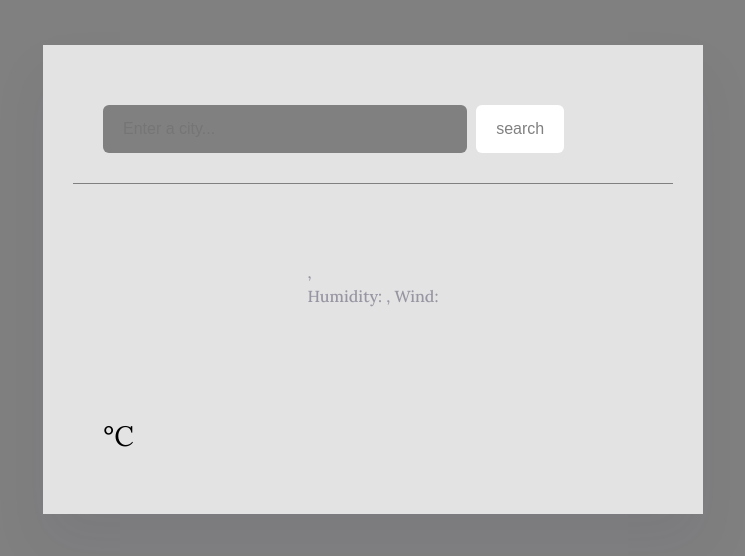
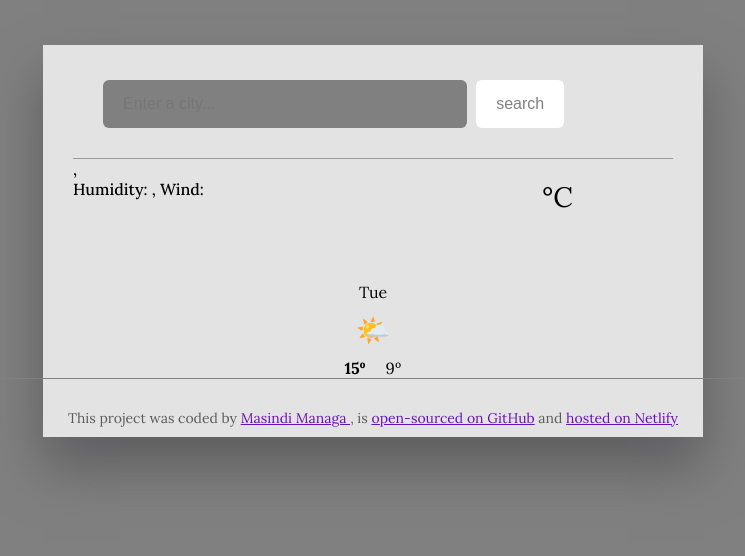
Before and after one commit to MasindiManaga/Weather-Forecast-App, a plain HTML site: page src/index.html in a window 1280 px wide. Shown: the top 556 px of the page, without its empty margins (267-1012 px from the left). Drawn offline with nearby package versions, Linux system fonts and the light colour scheme; files that its build step writes are made by us from their sources; files whose address does not match are found by name.

Commit message:
updated html and css

```diff
--- a/src/index.html
+++ b/src/index.html
@@ -10,7 +10,7 @@
     <link
         href="https://fonts.googleapis.com/css2?family=Lora:ital,wght@0,400;0,500;0,600;0,700;1,400;1,500;1,600;1,700&display=swap"
         rel="stylesheet">
-    <link rel="stylesheet" href="src/style.css">
+    <link rel="stylesheet" href="D:\Projects\Weather-Forecast-App\src\style.css">
     <script src="https://cdn.jsdelivr.net/npm/axios/dist/axios.min.js"></script>
 </head>
 
@@ -30,10 +30,9 @@
             </form>
         </header>
         <main>
-            <div class="weather-app-data"></div>
+            <div class="weather-app-data">
             <div>
             <h1 class="weather-app-city" id="weather-app-city"></h1>
-            <div class="weather-forecast">
                 <p class="weather-app-details">
                     <span id="time"></span>,
                     <span id="description"></span>
--- a/src/style.css
+++ b/src/style.css
@@ -5,16 +5,16 @@ body {
 }
 
 a {
-    color: #000;
+    color:#6711b7;
 }
 
 .weather-app {
   background: #e3e3e3;
   max-width: 600px;
   margin: 45px auto;
-  box-shadow: 0 30px 50px rgba(65, 50, 100, 0.08);
-  border-radius: 16px grey ;
-  padding: 30px;
+  box-shadow: 0 30px 50px rgba(81, 80, 82, 0.712);
+  border-radius: 25px grey ;
+  padding: 30px ;
 }
 
 .weather-app :hover{
@@ -22,8 +22,10 @@ a {
 }
 
 header{
-    border-bottom: 1px solid grey;
+    border-bottom: 1px solid rgba(128, 128, 128, 0.703);
+    color: #fff;
     padding: 30px;
+    margin-top: -25px;
 }
 
 .input-text {
@@ -47,7 +49,7 @@ header{
 }
 
 main{
-    padding: 30px;
+    padding: 100px;
 }
 
 .weather-app-data {
@@ -57,45 +59,53 @@ main{
 
 .weather-app-city {
   margin: 0;
+  margin-top: -100px;
+  margin-left:-100px ;
   font-size: 38px;
   line-height: 48px;
 }
 
 .weather-app-details {
   font-size: 16px;
-  color: rgba(39, 33, 66, 0.4);
-  line-height: 24px;
+  color: rgb(0, 0, 0);
+  line-height: 20px;
   font-weight: 500;
+  margin-left: -100px;
+  margin-top: 0px;
 }
 
 .weather-app-details strong {
-  color: #a15ae4;
+  color: gray;
 }
 
 .weather-icon-temperature {
   display: flex;
+  margin-top: -100px;
 }
 
 .weather-icon {
   width: 88px;
   height: 88px;
+  margin-top: -40px;
 }
 
 .weather-temperature {
   font-size: 88px;
   line-height: 88px;
   font-weight: bold;
+  margin-top: -80px;
 }
 
 .weather-app-unit {
-  margin-top: 6px;
+  margin-top: 9px;
   font-size: 28px;
+  margin-top: -80px;
 }
 
 .weather-forecast {
   display:flex;
   justify-content:space-around;
-  margin-top: 30px;
+  margin-top: -200px;
   font-family: "Lora", serif;
 
 }
@@ -109,12 +119,12 @@ main{
 }
 
 .weather-forecast-icon {
-  font-size: 38px;
+  font-size: 28px;
   text-align: center;
 }
 .weather-forecast-temperatures {
   text-align: center;
-  color: #a15ae4;
+  color: #000;
   margin-top: 10px;
   display: flex;
   justify-content: center;
```
